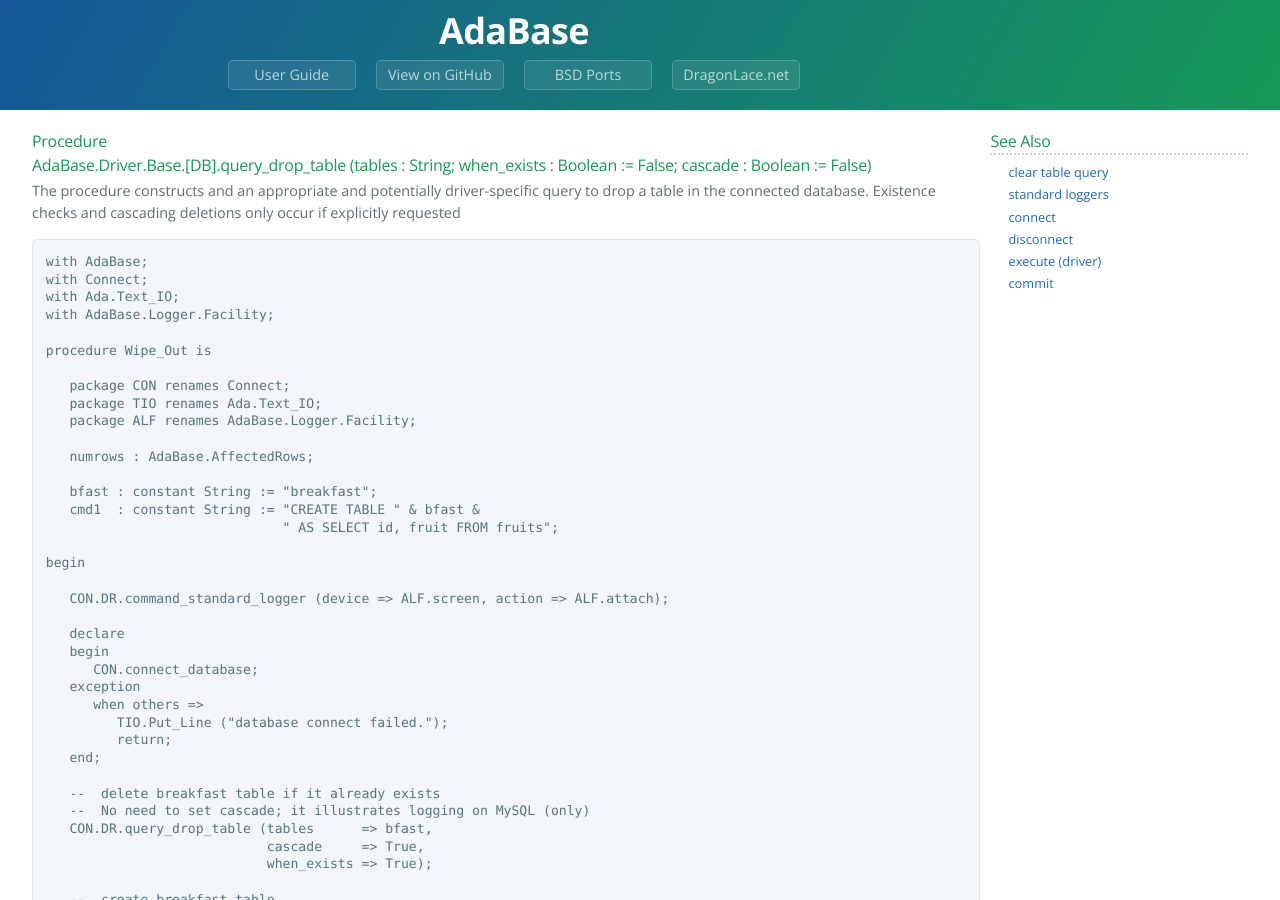
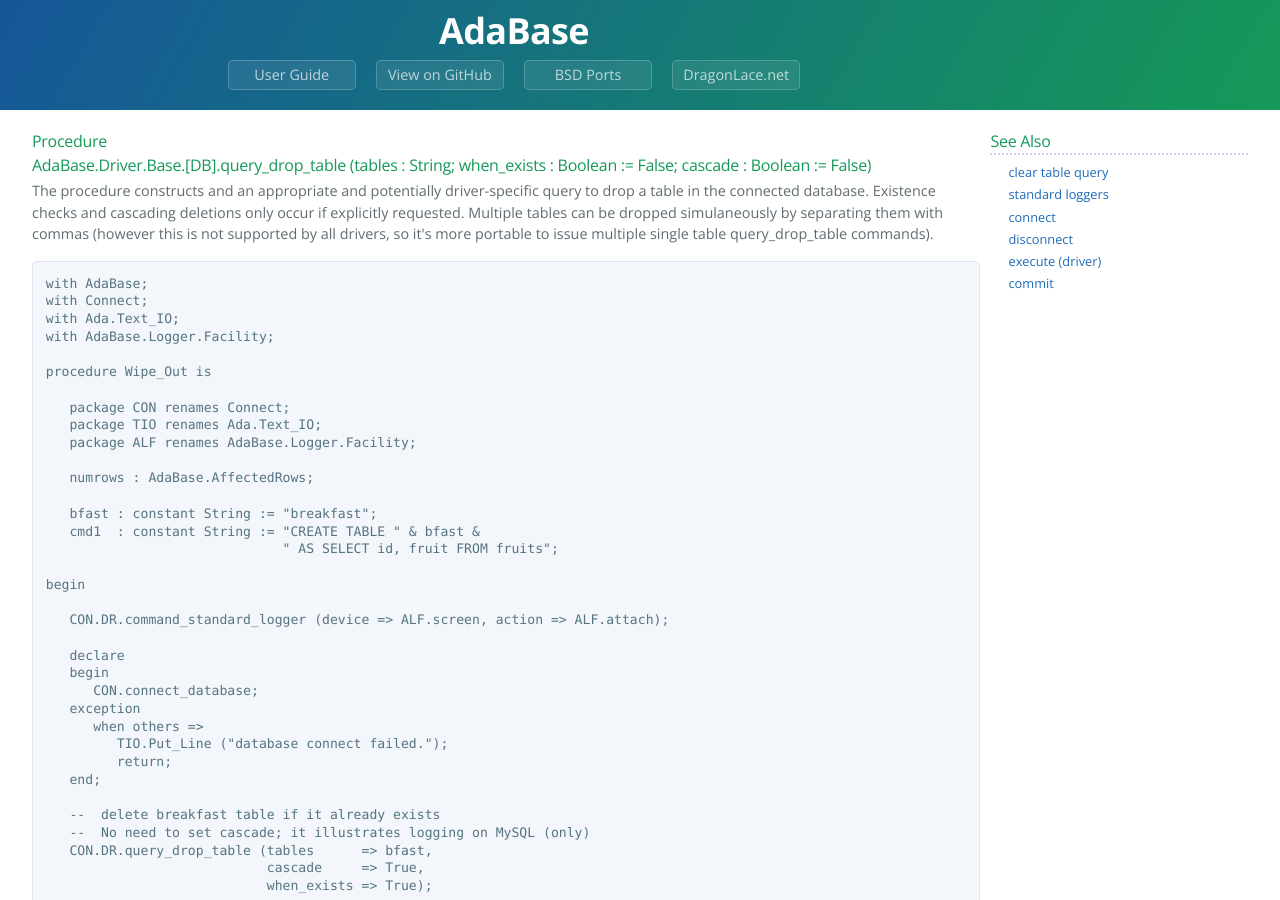
Before and after one commit to jrmarino/AdaBase, a Jekyll site: the page built from drop_table.md, in a window 1280 px wide and 900 px high. Built offline with Jekyll 4.4.1, drawn with Linux system fonts in a browser that asks for light colours.

Commit message:
Describe possibility of dropping multiple tables
Note that this is not fully portable. While here, reference the testcase
in other pages.

```diff
--- a/drop_table.md
+++ b/drop_table.md
@@ -8,7 +8,10 @@
 when_exists : Boolean := False; cascade : Boolean := False)</h3>
 <p>The procedure constructs and an appropriate and potentially driver-specific
 query to drop a table in the connected database. Existence checks and
-cascading deletions only occur if explicitly requested</p>
+cascading deletions only occur if explicitly requested.  Multiple tables
+can be dropped simulaneously by separating them with commas (however this
+is not supported by all drivers, so it's more portable to issue multiple
+single table query_drop_table commands).</p>
 
 <pre class="code">
 with AdaBase;
```
Also changed, not shown: commit.md (+2 -1 lines), standard_logger.md (+2 -2 lines).
